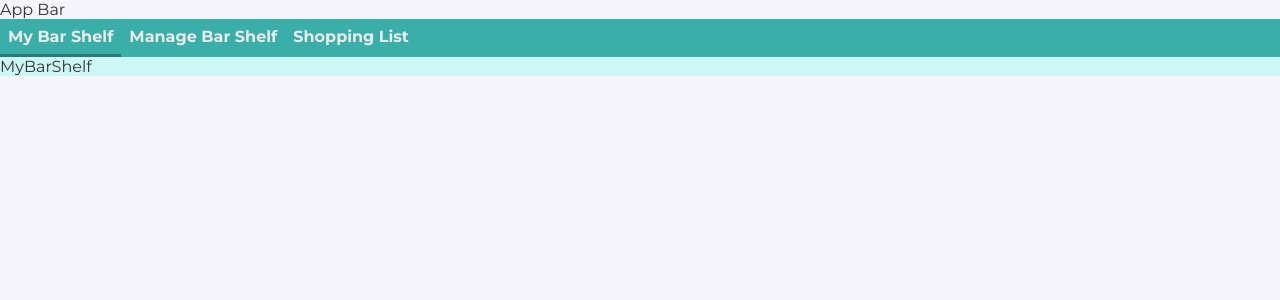
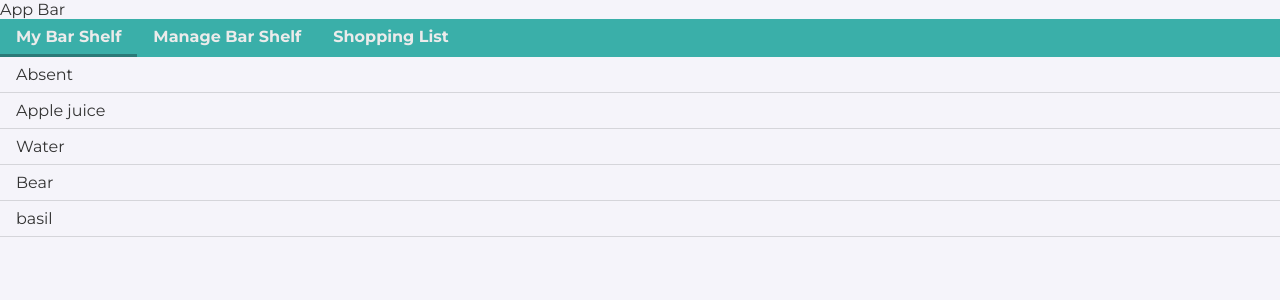
Before and after one commit to popingalov/socialbar, a React (Create React App) app: page /ingredients/my in a window 1280 px wide. Shown: the top 300 px of the page. Built offline with nearby package versions, Linux system fonts and the light colour scheme; data requests are answered from the project's data file.

Commit message:
ingredients list made

```diff
--- a/src/Components/App/App.tsx
+++ b/src/Components/App/App.tsx
@@ -1,5 +1,5 @@
 import React, { Suspense } from 'react';
-import { Routes, Route } from 'react-router-dom';
+import { Routes, Route, Navigate } from 'react-router-dom';
 import { Loader } from 'Components/loader/Loader';
 import {
   useTakeIngredientsQuery,
@@ -91,12 +91,14 @@ function App() {
             <Route index element={<Home />} />
 
             <Route path="cocktails" element={<Cocktails />}>
+              <Route index element={<Navigate to="my" replace />} />
               <Route path="my" element={<MyCocktails />} />
               <Route path="all" element={<AllCocktails />} />
               <Route path="favorite" element={<FavoriteCocktails />} />
             </Route>
 
             <Route path="ingredients" element={<Ingredients />}>
+              <Route index element={<Navigate to="my" replace />} />
               <Route path="my" element={<MyBarShelf />} />
               <Route path="shelf" element={<ManageBarShelf />} />
               <Route path="shopping" element={<ShoppingList />} />
--- a/src/Components/ManageBarShelf/ManageBarShelf.tsx
+++ b/src/Components/ManageBarShelf/ManageBarShelf.tsx
@@ -1,3 +1,21 @@
+import { BarList } from 'Components/barList/BarList';
+import { Link } from 'react-router-dom';
+import { useTakeIngredientsQuery } from 'redux/apis/operation';
+
 export const ManageBarShelf = () => {
-  return <div>ManageBarShelf</div>;
+  const { data: ingredients } = useTakeIngredientsQuery(5);
+
+  return (
+    <BarList>
+      {ingredients &&
+        ingredients.map(({ name }) => (
+          <li key={name}>
+            <Link to={`/`}>
+              <p>{name}</p>
+              <button>check</button>
+            </Link>
+          </li>
+        ))}
+    </BarList>
+  );
 };
--- a/src/Components/MyBarShelf/MyBarShelf.tsx
+++ b/src/Components/MyBarShelf/MyBarShelf.tsx
@@ -1,3 +1,26 @@
+import { BarList } from 'Components/barList/BarList';
+import { Link } from 'react-router-dom';
+import { useTakeIngredientsQuery } from 'redux/apis/operation';
+
 export const MyBarShelf = () => {
-  return <div>MyBarShelf</div>;
+  const { data: ingredients } = useTakeIngredientsQuery(5);
+
+  return (
+    <BarList>
+      {ingredients &&
+        ingredients.map(({ name }) => (
+          <li key={name}>
+            <Link to={`/`}>
+              <p>{name}</p>
+            </Link>
+          </li>
+        ))}
+    </BarList>
+  );
 };
+
+// interface IIngredient {
+//   name: string;
+//   des: string;
+//   type: string;
+// }
--- a/src/Components/MyCocktails/MyCocktails.tsx
+++ b/src/Components/MyCocktails/MyCocktails.tsx
@@ -1,3 +1,26 @@
+import { BarList } from 'Components/barList/BarList';
+import { Link } from 'react-router-dom';
+import { useTakeCocktailsQuery } from 'redux/apis/operation';
+
 export const MyCocktails = () => {
-  return <div>MyCocktails</div>;
+  const { data: cocktails } = useTakeCocktailsQuery(5);
+
+  return (
+    <BarList>
+      {cocktails &&
+        cocktails.map(({ name }) => (
+          <li key={name}>
+            <Link to={`/`}>
+              <p>{name}</p>
+            </Link>
+          </li>
+        ))}
+    </BarList>
+  );
 };
+
+// interface IIngredient {
+//   name: string;
+//   des: string;
+//   type: string;
+// }
--- a/src/Components/PagesNavigation/PagesNavigation.styled.ts
+++ b/src/Components/PagesNavigation/PagesNavigation.styled.ts
@@ -11,7 +11,10 @@ export const NavigationListStyled = styled.ul`
 
 export const Link = styled(NavLink)`
   display: block;
-  padding: ${p => p.theme.space[2]}px;
+  padding-top: ${p => p.theme.space[2]}px;
+  padding-bottom: ${p => p.theme.space[2]}px;
+  padding-left: ${p => p.theme.space[3]}px;
+  padding-right: ${p => p.theme.space[3]}px;
   white-space: nowrap;
   color: ${p => p.theme.colors.lightText};
   font-size: ${p => p.theme.fontSizes.s};
@@ -33,7 +36,6 @@ export const Link = styled(NavLink)`
   }
 
   &.active {
-    /* color: ${p => p.theme.colors.accent}; */
     border-bottom: 3px solid ${p => p.theme.colors.accent};
   }
 `;
--- a/src/Components/ShoppingList/ShoppingList.tsx
+++ b/src/Components/ShoppingList/ShoppingList.tsx
@@ -1,3 +1,24 @@
+import { BarList } from 'Components/barList/BarList';
+import { useTakeIngredientsQuery } from 'redux/apis/operation';
+import { Link } from 'react-router-dom';
+
 export const ShoppingList = () => {
-  return <div>ShoppingList</div>;
+  const { data: ingredients } = useTakeIngredientsQuery(5);
+
+  return (
+    <BarList>
+      {ingredients &&
+        ingredients.map(({ name }) => (
+          <li key={name}>
+            <Link to={`/`}>
+              <p>{name}</p>
+              <button>delete</button>
+            </Link>
+          </li>
+        ))}
+    </BarList>
+  );
 };
+
+// { previousLocation }
+// <Link to={`${id}`} state={{ from: `${previousLocation}` }}>
--- /dev/null
+++ b/src/Components/barList/BarList.styled.ts
@@ -0,0 +1,16 @@
+import styled from 'styled-components';
+
+export const BarListStyled = styled.ul`
+  /* background-color: ${p => p.theme.colors.secondaryBackgroundColor}; */
+  display: flex;
+  flex-direction: column;
+
+  a {
+    display: block;
+    padding-top: ${p => p.theme.space[2]}px;
+    padding-bottom: ${p => p.theme.space[2]}px;
+    padding-left: ${p => p.theme.space[3]}px;
+    padding-right: ${p => p.theme.space[3]}px;
+    border-bottom: 1px solid ${p => p.theme.colors.borderBottom};
+  }
+`;
--- /dev/null
+++ b/src/Components/barList/BarList.tsx
@@ -0,0 +1,8 @@
+import { BarListStyled } from './BarList.styled';
+
+interface IProps {
+  children?: React.ReactNode;
+}
+export const BarList: React.FC<IProps> = ({ children }) => {
+  return <BarListStyled>{children}</BarListStyled>;
+};
--- a/src/constants/theme.ts
+++ b/src/constants/theme.ts
@@ -41,6 +41,7 @@ export const theme: DefaultTheme = {
     secondaryBackgroundColor: '#cdf7f5', // very light blue color
     backdropColor: ' rgba(0, 0, 0, 0.5)', // backdrop grey shadow color
     inputError: ' rgba(142, 22, 0, 0.08)', // red input error color
+    borderBottom: 'rgba(0, 0, 0, 0.13)',
   },
 
   space: [0, 4, 8, 16, 32, 64, 128, 256, 512],
--- a/src/pages/Ingredients/Ingredients.tsx
+++ b/src/pages/Ingredients/Ingredients.tsx
@@ -2,16 +2,14 @@ import { Suspense } from 'react';
 import { Outlet } from 'react-router-dom';
 import { PagesNavigation } from 'Components/pagesNavigation/PagesNavigation';
 import { Loader } from 'Components/loader/Loader';
-import { Box } from 'Components/box/Box';
-import { theme } from 'constants/theme';
 
 export const Ingredients = () => {
   return (
-    <Box backgroundColor={theme.colors.secondaryBackgroundColor}>
+    <>
       <PagesNavigation type="ingredients" />
       <Suspense fallback={<Loader />}>
         <Outlet />
       </Suspense>
-    </Box>
+    </>
   );
 };
--- a/src/redux/apis/operation.ts
+++ b/src/redux/apis/operation.ts
@@ -1,6 +1,18 @@
-import { createApi, fetchBaseQuery } from '@reduxjs/toolkit/query/react'
+import { createApi, fetchBaseQuery } from '@reduxjs/toolkit/query/react';
 
+interface IIngredient {
+  name: string;
+  des: string;
+  type: string;
+}
 
+interface ICocktail {
+  name: string;
+  des: string;
+  recipe: string[];
+  type: string[];
+  ingredients: string[];
+}
 
 export const startTest = createApi({
   reducerPath: 'api',
@@ -10,28 +22,26 @@ export const startTest = createApi({
   keepUnusedDataFor: Infinity,
   endpoints: builder => ({
     takeIngredients: builder.query({
-      query: (limit) => ({
+      query: limit => ({
         url: '/ingredients',
         params: {
-        _limit:limit,
-        }
+          _limit: limit,
+        },
       }),
       providesTags: ['api'],
-      transformResponse: (response: Response) => response
+      transformResponse: (response: IIngredient[]) => response,
     }),
     takeCocktails: builder.query({
-      query: (limit) => ({
+      query: limit => ({
         url: '/ingredients',
         params: {
-        // _limit:limit,
-        }
+          // _limit:limit,
+        },
       }),
       providesTags: ['api'],
-      transformResponse: (response: Response) => response,
+      transformResponse: (response: ICocktail[]) => response,
+    }),
+  }),
+});
 
-    })
-  })
-})
-
-
-export const { useTakeIngredientsQuery,useTakeCocktailsQuery } = startTest
+export const { useTakeIngredientsQuery, useTakeCocktailsQuery } = startTest;
```
